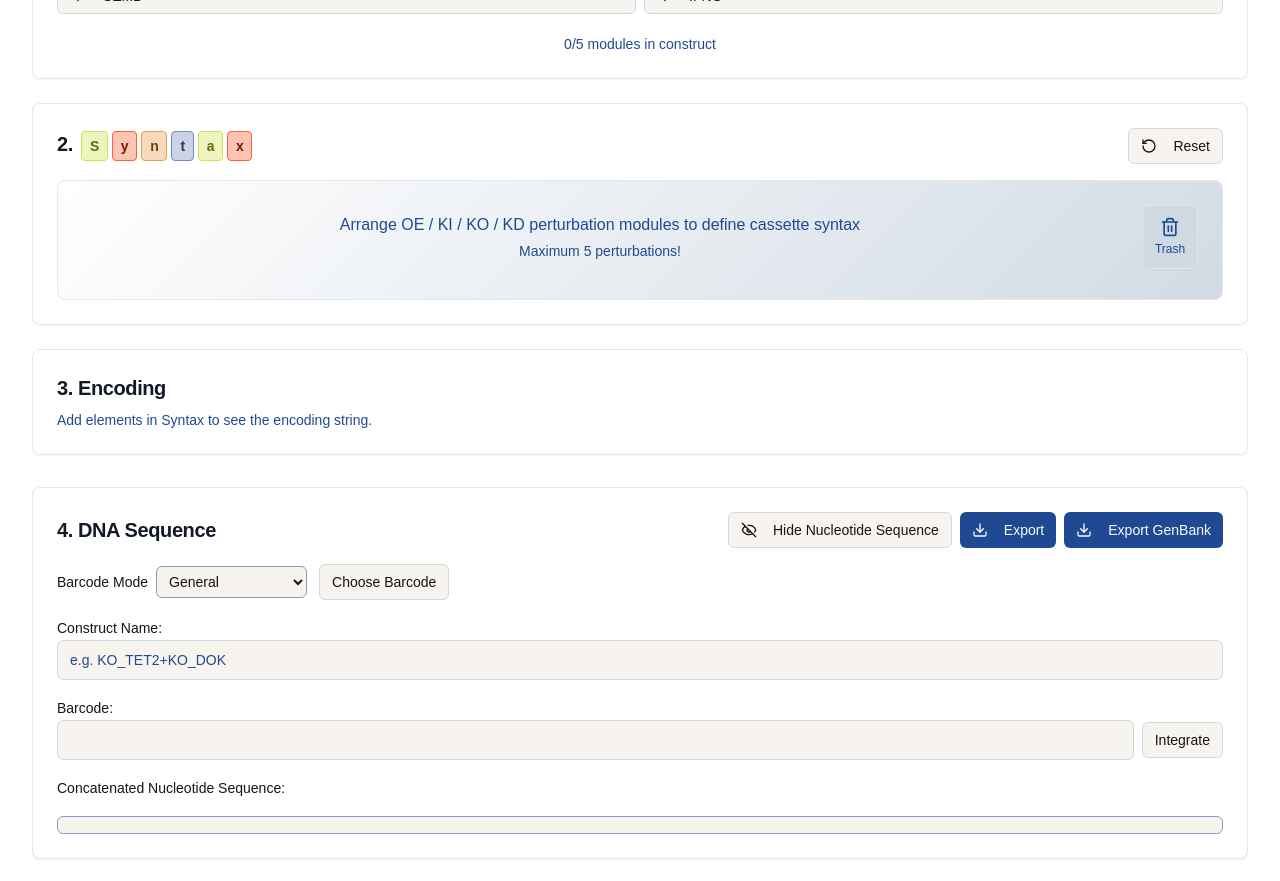
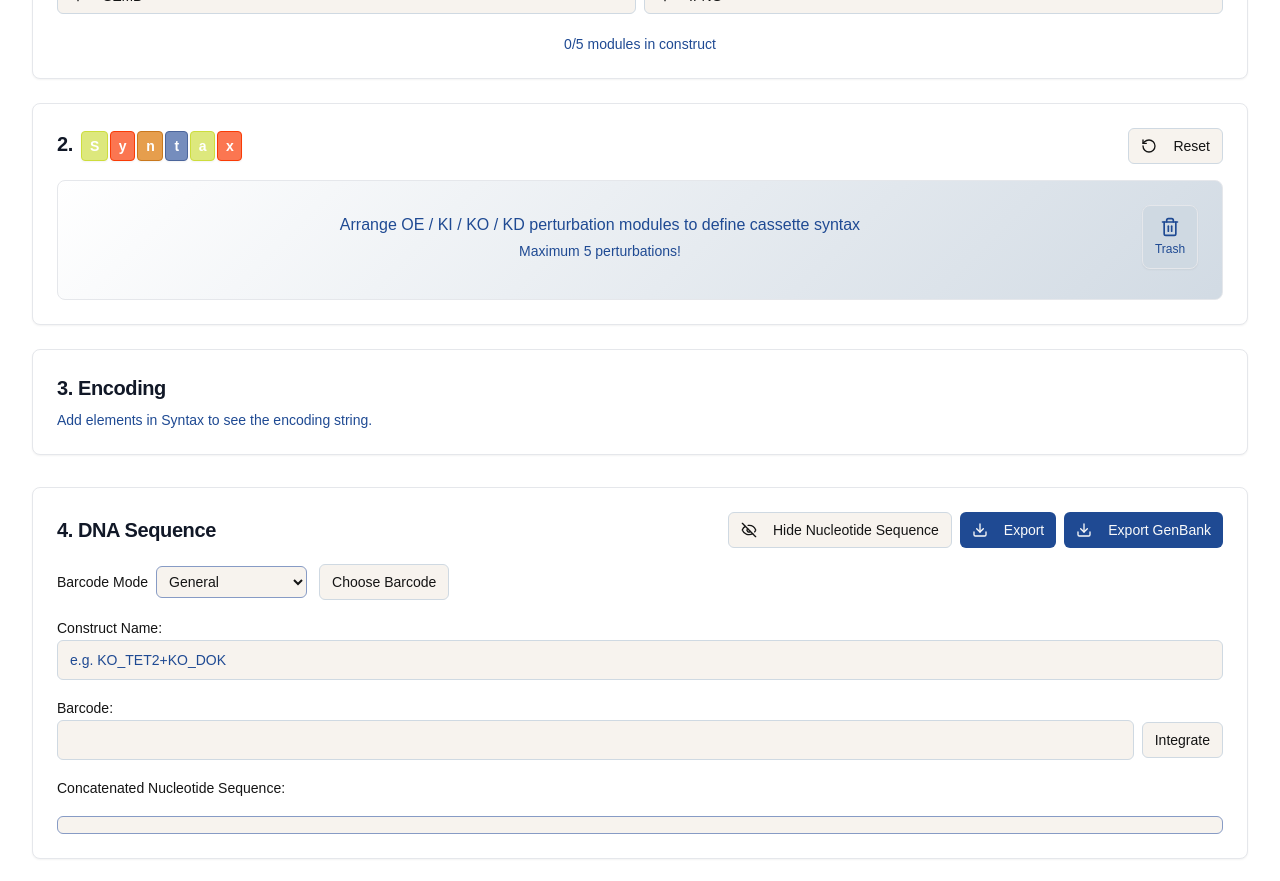
Before and after one commit to Siddheshmittra/CRISPR-All_Hands_On_Deck, a React (Vite) app: page /#/ in a window 1280 px wide. Shown: the part 1700-2581 px from the top of the page. Built offline with nearby package versions, Linux system fonts and the light colour scheme; a web font is replaced by a local one.

Commit message:
syntax yayyy

```diff
--- a/src/components/ui/animated-syntax-heading.tsx
+++ b/src/components/ui/animated-syntax-heading.tsx
@@ -6,10 +6,10 @@ interface AnimatedSyntaxHeadingProps {
 
 const LETTERS = ["S", "y", "n", "t", "a", "x"]
 const MODULE_COLORS = [
-  "bg-[hsl(66,70%,85%)] text-[hsl(66,70%,25%)] border-[hsl(66,70%,60%)]", // OE - lime-ish
-  "bg-[hsl(13,95%,85%)] text-[hsl(13,95%,25%)] border-[hsl(13,95%,60%)]",  // KO - red-orange
-  "bg-[hsl(32,75%,85%)] text-[hsl(32,75%,25%)] border-[hsl(32,75%,60%)]",  // KD - orange
-  "bg-[hsl(220,35%,85%)] text-[hsl(220,35%,25%)] border-[hsl(220,35%,60%)]", // KI - blue-ish
+  "bg-[hsl(66,70%,70%)] text-white border-[hsl(66,70%,55%)]", // OE - solid lime
+  "bg-[hsl(13,95%,65%)] text-white border-[hsl(13,95%,50%)]",  // KO - solid red-orange
+  "bg-[hsl(32,75%,60%)] text-white border-[hsl(32,75%,45%)]",  // KD - solid orange
+  "bg-[hsl(220,35%,60%)] text-white border-[hsl(220,35%,45%)]", // KI - solid blue
 ]
 
 function shuffle<T>(arr: T[]): T[] {
@@ -47,17 +47,17 @@ export function AnimatedSyntaxHeading({ className }: AnimatedSyntaxHeadingProps)
     if (!visible) return
     setIsAnimating(true)
 
-    // Shuffle multiple times over ~1.2 seconds
+    // Shuffle multiple times over ~1.8 seconds with slower, smoother transitions
     const shuffleInterval = setInterval(() => {
       setDisplayOrder(shuffle([0, 1, 2, 3, 4, 5]))
-    }, 80)
+    }, 200)
 
-    // After 1.2s, snap to final order
+    // After 1.8s, snap to final order
     const snapTimeout = setTimeout(() => {
       clearInterval(shuffleInterval)
       setDisplayOrder([0, 1, 2, 3, 4, 5])
       setIsAnimating(false)
-    }, 1200)
+    }, 1800)
 
     return () => {
       clearInterval(shuffleInterval)
@@ -68,13 +68,13 @@ export function AnimatedSyntaxHeading({ className }: AnimatedSyntaxHeadingProps)
   return (
     <h2 ref={containerRef} className={className} aria-label="2. Syntax">
       <span className="inline-block mr-2">2.</span>
-      <span className="inline-flex gap-1">
+      <span className="inline-flex gap-0.5">
         {displayOrder.map((letterIndex, posIndex) => (
           <span
             key={posIndex}
-            className={`inline-block px-2 py-1 rounded border font-bold text-sm transition-all duration-300 ${
+            className={`inline-block px-2 py-1 rounded border font-bold text-sm shadow-sm transition-all duration-500 ease-in-out ${
               MODULE_COLORS[letterIndex % MODULE_COLORS.length]
-            } ${isAnimating ? "scale-110" : "scale-100"}`}
+            } ${isAnimating ? "scale-105 rotate-2" : "scale-100 rotate-0"}`}
             style={{
               transitionProperty: "transform, opacity",
             }}
--- a/src/components/ui/typed-heading.tsx
+++ b/src/components/ui/typed-heading.tsx
@@ -36,7 +36,7 @@ function useTypedText(text: string, speedMsPerChar: number, start: boolean) {
   return display
 }
 
-export function TypedHeading({ text, className, speedMsPerChar = 35 }: TypedHeadingProps) {
+export function TypedHeading({ text, className, speedMsPerChar = 50 }: TypedHeadingProps) {
   const ref = React.useRef<HTMLHeadingElement | null>(null)
   const [visible, setVisible] = React.useState(false)
 
@@ -54,10 +54,14 @@ export function TypedHeading({ text, className, speedMsPerChar = 35 }: TypedHead
   }, [])
 
   const display = useTypedText(text, speedMsPerChar, visible)
+  const isComplete = display === text
 
   return (
     <h2 ref={ref} className={className} aria-label={text}>
       {display}
+      {!isComplete && (
+        <span className="inline-block w-[2px] h-[1em] bg-current ml-1 animate-pulse" style={{ verticalAlign: 'middle' }} />
+      )}
     </h2>
   )
 }
```
